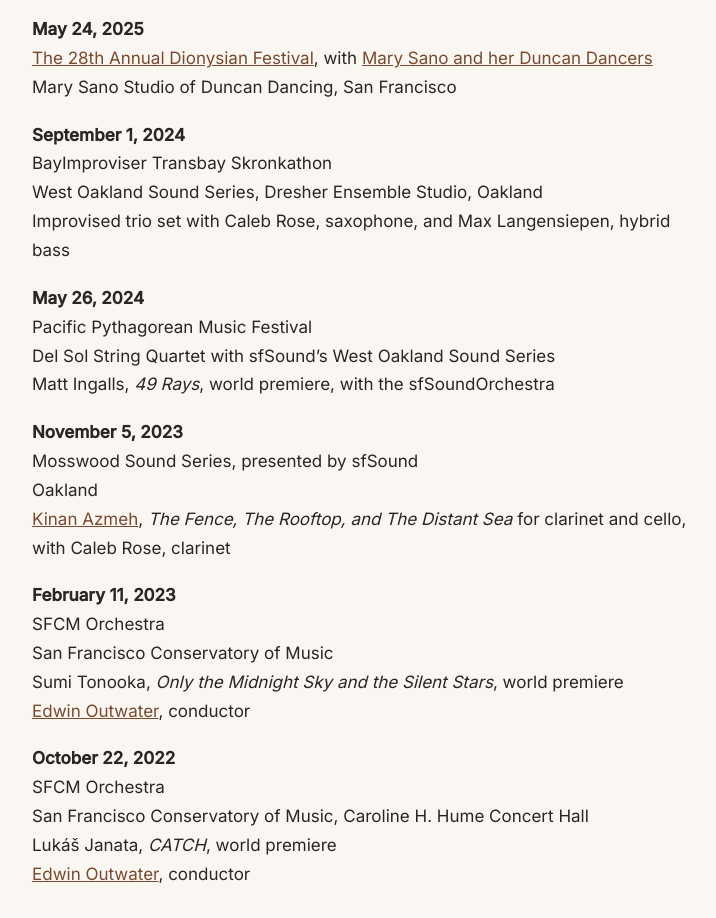
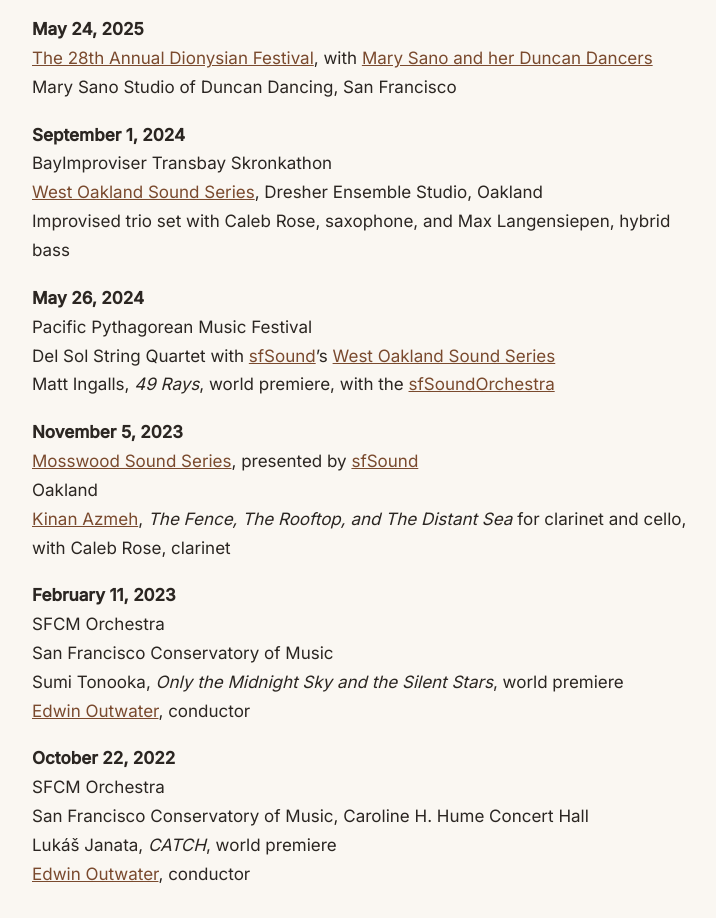
Before and after one commit to lurk1ndog/lifeandcello-site, a plain HTML site: page events/index.html in a window 1280 px wide. Shown: the part 1847-2765 px from the top of the page, without its empty margins (108-824 px from the left). Drawn offline with nearby package versions, Linux system fonts and the light colour scheme.

Commit message:
Events: link sfSound and the West Oakland Sound Series
Co-Authored-By: Claude Fable 5.2 <noreply@anthropic.com>
Claude-Session: https://claude.ai/code/session_01QTXCsZABiNKw83aDjevyoJ

```diff
--- a/events/index.html
+++ b/events/index.html
@@ -46,14 +46,14 @@ Cazadero Music Camp<br>
 Mary Sano Studio of Duncan Dancing, San Francisco</p>
 <p><strong>September 1, 2024</strong><br>
 BayImproviser Transbay Skronkathon<br>
-West Oakland Sound Series, Dresher Ensemble Studio, Oakland<br>
+<a href="http://sfsound.org/series/">West Oakland Sound Series</a>, Dresher Ensemble Studio, Oakland<br>
 Improvised trio set with Caleb Rose, saxophone, and Max Langensiepen, hybrid bass</p>
 <p><strong>May 26, 2024</strong><br>
 Pacific Pythagorean Music Festival<br>
-Del Sol String Quartet with sfSound’s West Oakland Sound Series<br>
-Matt Ingalls, <em>49 Rays</em>, world premiere, with the sfSoundOrchestra</p>
+Del Sol String Quartet with <a href="http://sfsound.org/">sfSound</a>’s <a href="http://sfsound.org/series/">West Oakland Sound Series</a><br>
+Matt Ingalls, <em>49 Rays</em>, world premiere, with the <a href="http://sfsound.org/">sfSoundOrchestra</a></p>
 <p><strong>November 5, 2023</strong><br>
-Mosswood Sound Series, presented by sfSound<br>
+<a href="http://sfsound.org/series/">Mosswood Sound Series</a>, presented by <a href="http://sfsound.org/">sfSound</a><br>
 Oakland<br>
 <a href="https://kinanazmeh.com">Kinan Azmeh</a>, <em>The Fence, The Rooftop, and The Distant Sea</em> for clarinet and cello, with Caleb Rose, clarinet</p>
 <p><strong>February 11, 2023</strong><br>
```
